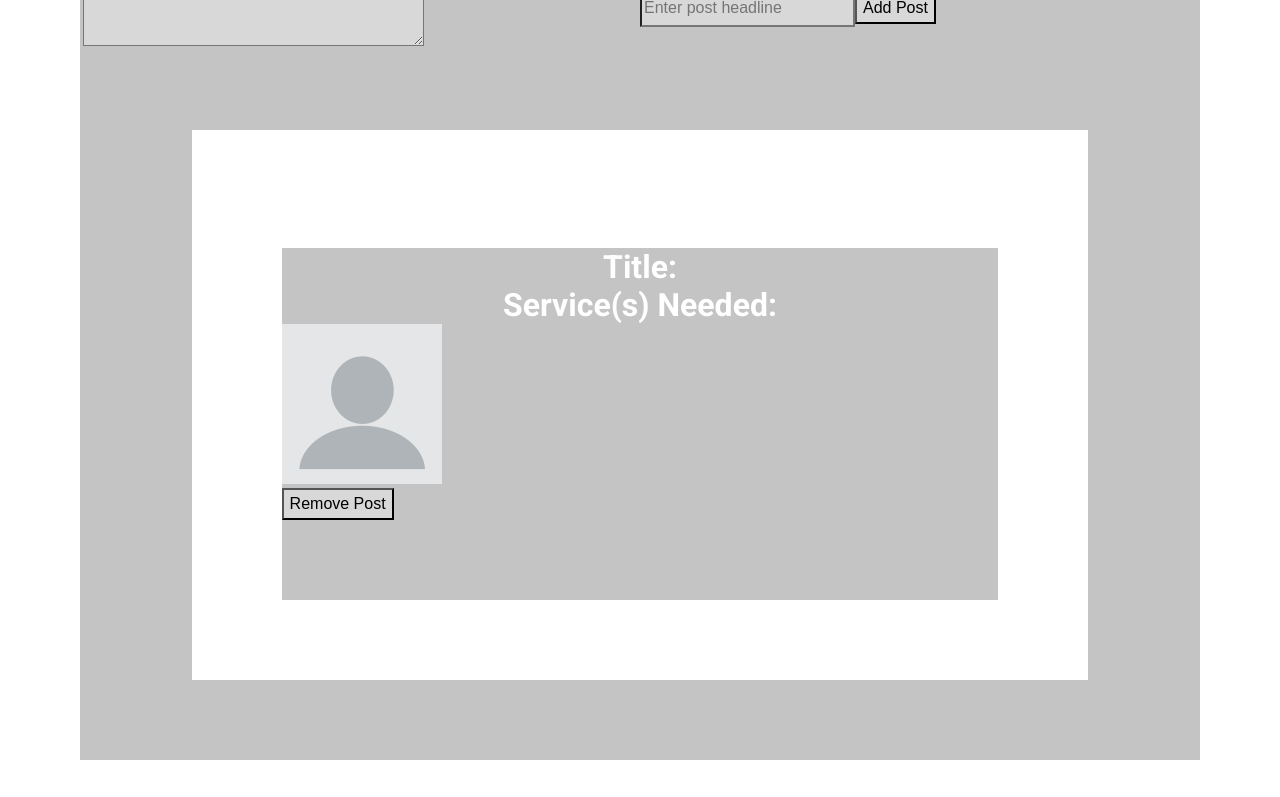
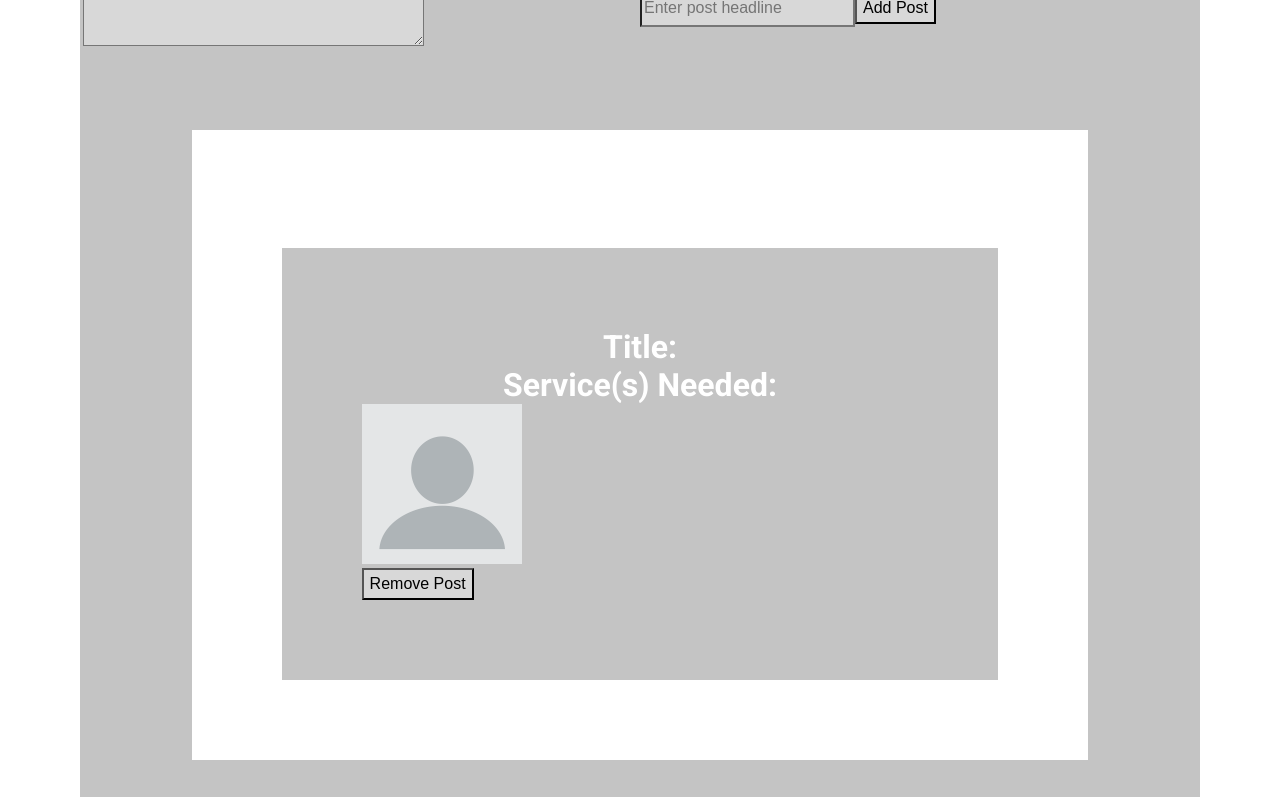
Before and after one commit to camfairchild/6ixfix, a React (Create React App) app: page /post in a window 1280 px wide. Shown: the part 498-1295 px from the top of the page. Built offline with nearby package versions, Linux system fonts and the light colour scheme.

Commit message:
fixed css for post margins

```diff
--- a/src/post.css
+++ b/src/post.css
@@ -116,5 +116,5 @@
 
     .post {
       width: 100%;
-      margin-bottom: 5rem;
+      margin: 5rem;
     }
```
